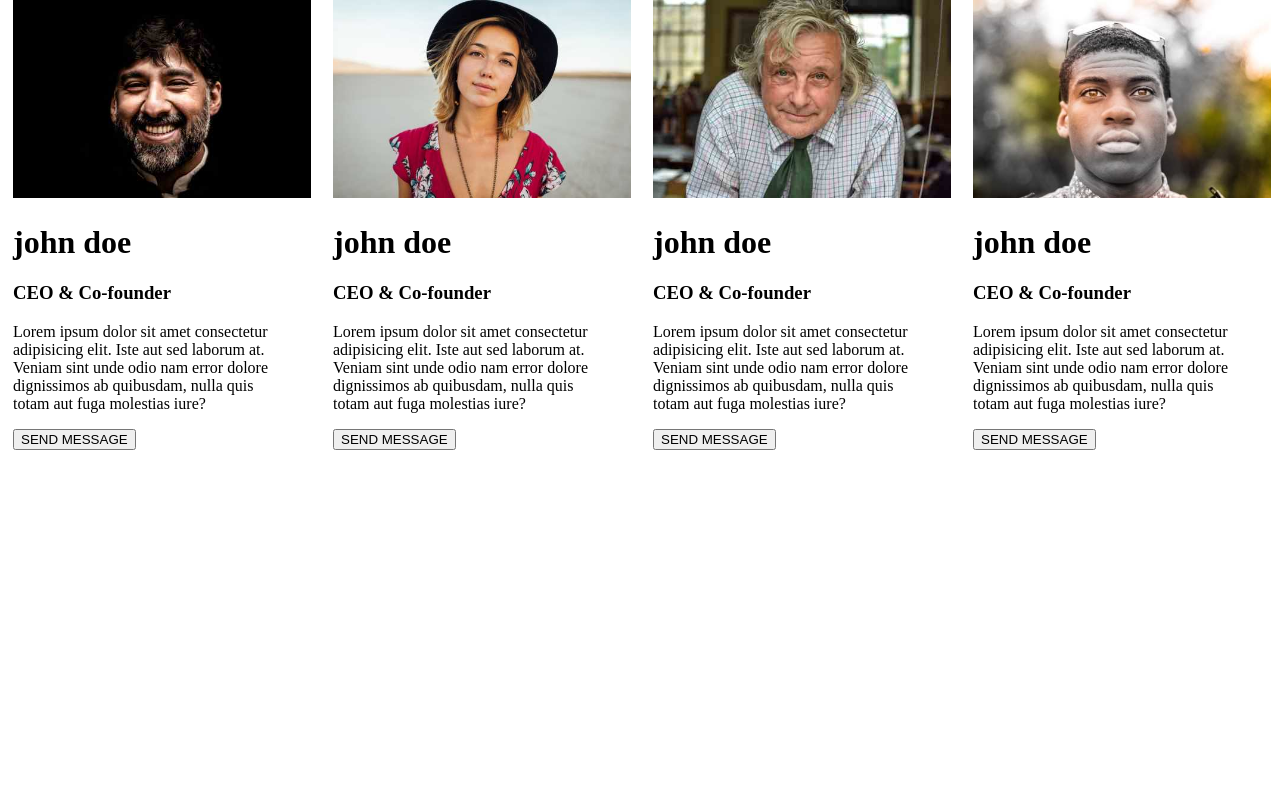
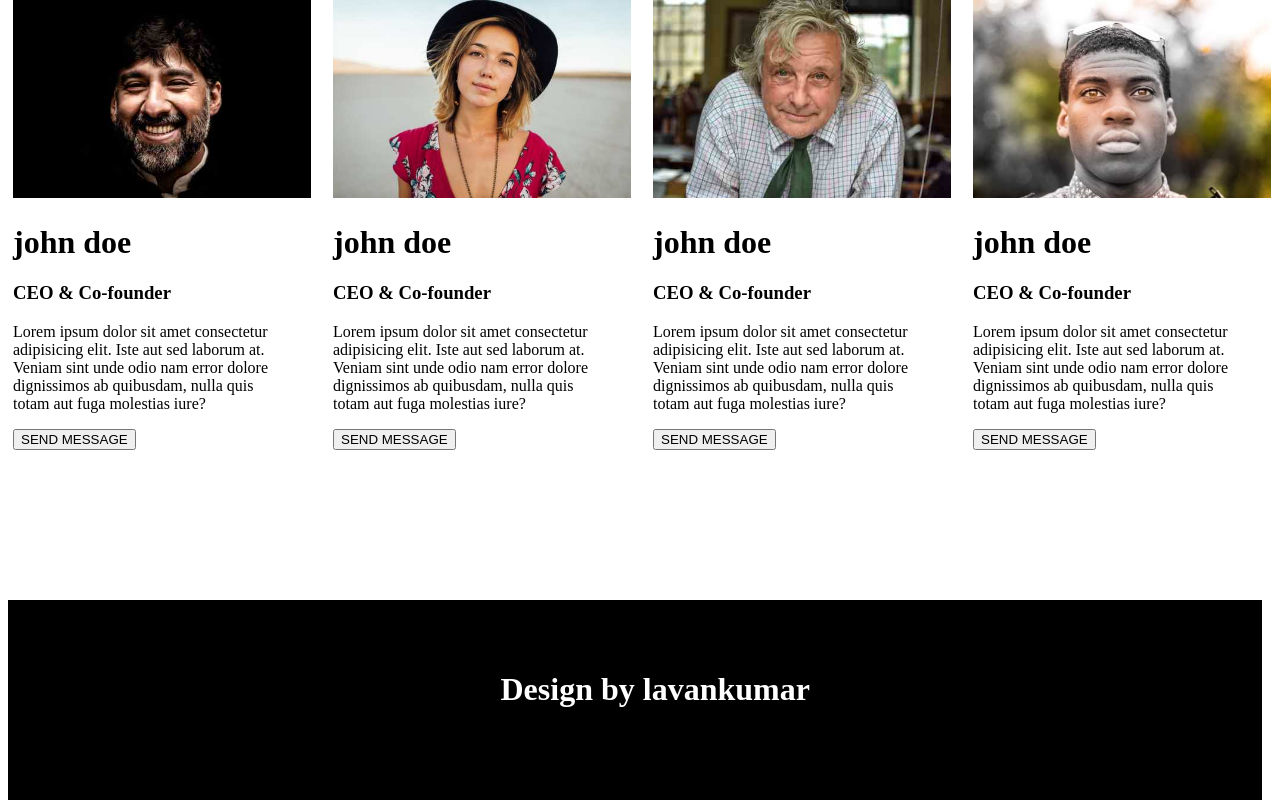
Before and after one commit to lavankumara2015/imgpratice, a plain HTML site: page index.html in a window 1280 px wide. Drawn offline with Linux system fonts and the light colour scheme.

Commit message:
add footer

```diff
--- a/index.html
+++ b/index.html
@@ -21,6 +21,16 @@
 img{
     width: 93%;
 
+
+}
+footer{
+    width: 98%;
+    height: 25vh;
+    position: absolute;
+    bottom:0;
+    background-color: black;
+    color: white;
+    text-align: center;
 
 }
 </style>
@@ -49,5 +59,11 @@ img{
         </div></div>
 
     </div>
+    <footer>
+    <div class="footer">
+        <h1 style="transform: translate(20px,50px);">Design by lavankumar</h1>
+
+    </div>
+</footer>
 </body>
 </html>
```
